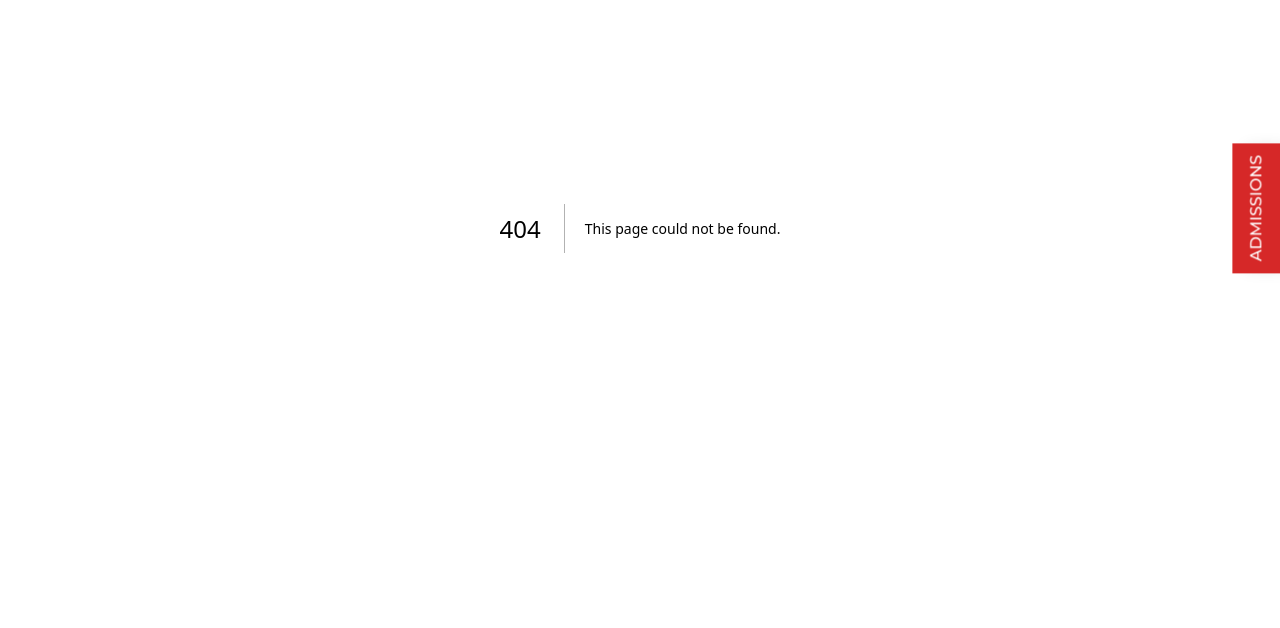
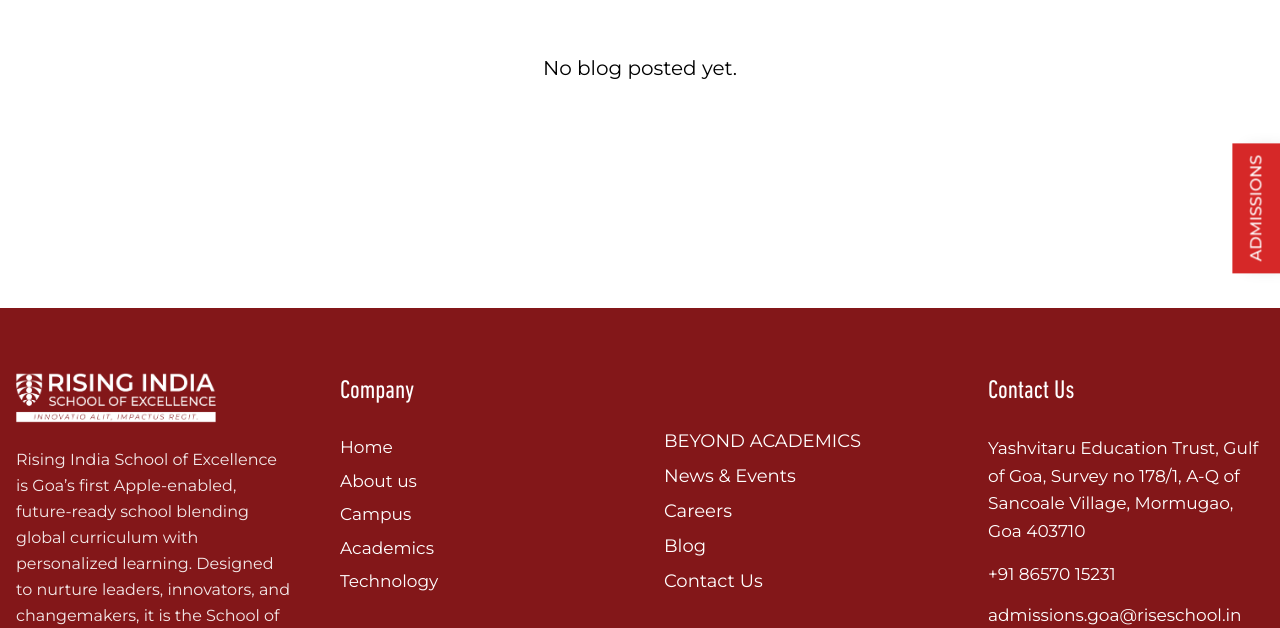
Before and after one commit to Enats2017/riseschool_website, a Next.js app: page /blog in a window 1280 px wide. Before the commit this address had no page. Shown: the part 172-800 px from the top of the page. Built offline with nearby package versions, Linux system fonts and the light colour scheme.

Commit message:
Sperated blog and careers added blog link added new image create a blog

```diff
--- /dev/null
+++ b/src/app/(pages)/blog/page.jsx
@@ -0,0 +1,20 @@
+export const metadata = {
+  title: "Blog",
+};
+
+export default function BlogPage() {
+  return (
+    <main
+      style={{
+        minHeight: "60vh",
+        display: "flex",
+        alignItems: "center",
+        justifyContent: "center",
+      }}
+    >
+      <p style={{ fontSize: "1.25rem", textAlign: "center" }}>
+        No blog posted yet.
+      </p>
+    </main>
+  );
+}
--- a/src/app/components/Footer.jsx
+++ b/src/app/components/Footer.jsx
@@ -40,7 +40,8 @@ export default function Footer() {
               <Link href="#" className="hover:text-red-200 transition-colors">TECHNOLOGY</Link>
               <Link href="#" className="hover:text-red-200 transition-colors">BEYOND ACADEMICS</Link>
               <Link href="/contact" className="hover:text-red-200 transition-colors">NEWS & EVENTS</Link>
-              <Link href="/career" className="hover:text-red-200 transition-colors">Careers & Blogs</Link>
+              <Link href="/career" className="hover:text-red-200 transition-colors">Careers</Link>
+              <Link href="/blog" className="hover:text-red-200 transition-colors">Blog</Link>
               <Link href="/terms" className="hover:text-red-200 transition-colors">Contact Us</Link>
             </div>
 
@@ -63,7 +64,8 @@ export default function Footer() {
             <ul className="hidden md:block space-y-2 text-[18px] mt-6">
               <li><Link href="beyond-academics" className="hover:text-red-200 transition-colors">BEYOND ACADEMICS</Link></li>
               <li><Link href="#" className="hover:text-red-200 transition-colors">News & Events</Link></li>
-              <li><Link href="/career" className="hover:text-red-200 transition-colors">Careers & Blogs</Link></li>
+              <li><Link href="/career" className="hover:text-red-200 transition-colors">Careers</Link></li>
+              <li><Link href="/blog" className="hover:text-red-200 transition-colors">Blog</Link></li>
               <li><Link href="/contact" className="hover:text-red-200 transition-colors">Contact Us</Link></li>
             </ul>
           </div>
--- a/src/app/components/MeetOurTeamDesktop.jsx
+++ b/src/app/components/MeetOurTeamDesktop.jsx
@@ -30,6 +30,12 @@ const team = [
         name: "Zeenat Bandukwala",
         role: "Education Director",
         img: "/images/team/zeenat_bandukwala.jpeg",
+    },
+    {
+        id:7 ,
+        name: "Remi Rajan",
+        role: "PYPC Coordinator",
+        img: "/images/team/remi_rajan.png",
     },
     // {
     //     id: 3,
--- a/src/app/components/MeetOurTeamMobile.jsx
+++ b/src/app/components/MeetOurTeamMobile.jsx
@@ -24,6 +24,12 @@ const team = [
         name: "Zeenat Bandukwala",
         role: "Education Director",
         img: "/images/team/zeenat_bandukwala.jpeg",
+    },
+    {
+        id:7 ,
+        name: "Remi Rajan",
+        role: "PYPC Coordinator",
+        img: "/images/team/remi_rajan.png",
     },
     // {
     //     id: 3,
--- a/src/app/components/Navbar.jsx
+++ b/src/app/components/Navbar.jsx
@@ -18,6 +18,7 @@ const linksData = [
   { linkText: "Technology", linkUrl: "/technology" },
   { linkText: "Admissions", linkUrl: "/admissions" },
   { linkText: "Careers", linkUrl: "/career" },
+  { linkText: "Blog", linkUrl: "/blog" },
 ]
 
 export default function Navbar() {
```
Also changed, not shown: 1 other file (tests, documents, lock files or other folders).
